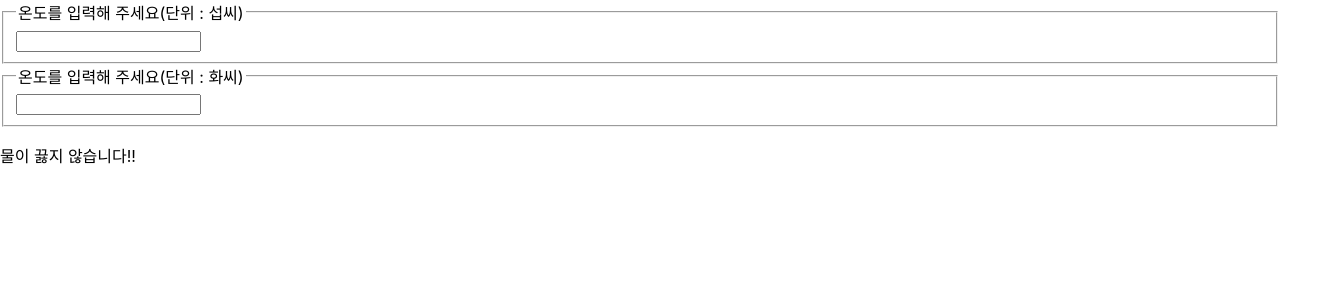
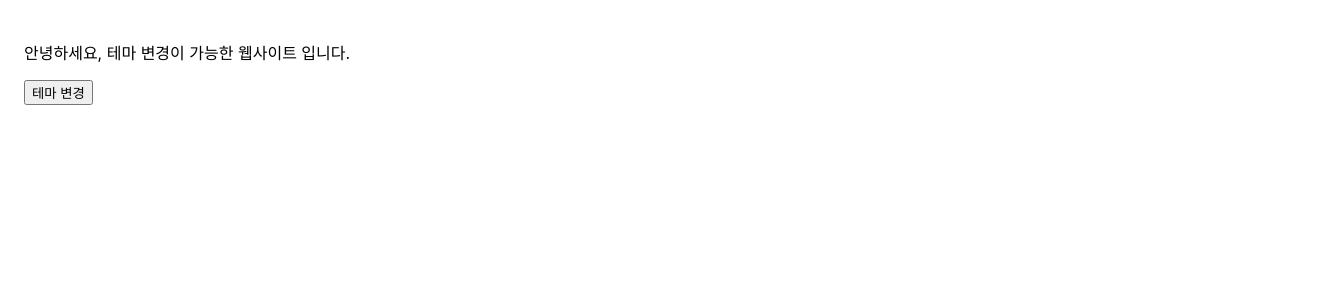
Before and after one commit to chocozzangzzang/react_practice, a React (Create React App) app: page / in a window 1280 px wide. Shown: the top 300 px of the page, 1328 px wide, since content can reach past the window. Built offline with nearby package versions, Linux system fonts and the light colour scheme.

Commit message:
Composition_Inheritance / Context 240423

```diff
--- /dev/null
+++ b/src/chapter13/ProfileCard.jsx
@@ -0,0 +1,15 @@
+import Card from './Card';
+
+function ProfileCard(props) {
+    return (
+        <Card
+            title = "Inje Lee"
+            backgroundColor = "#4ea04e"
+        >
+            <p>안녕하세요, 소플입니다.</p>
+            <p>저는 리액트를 사용해서 개발하고 있습니다.</p>
+        </Card>
+    )
+}
+
+export default ProfileCard;
--- /dev/null
+++ b/src/chapter14/DarkOrLight.jsx
@@ -0,0 +1,25 @@
+import { useState, useCallback } from 'react'
+import ThemeContext from './ThemeContext';
+import MainContent from './MainContent';
+
+
+function DarkOrLight(props) {
+
+    const [theme, setTheme] = useState("light");
+
+    const toggleTheme = useCallback(() => {
+        if (theme === "light") {
+            setTheme("dark")
+        } else if (theme === "dark") {
+            setTheme("light")
+        }
+    }, [theme]);
+
+    return (
+        <ThemeContext.Provider value={{theme, toggleTheme}}>
+            <MainContent></MainContent>
+        </ThemeContext.Provider>
+    );
+}
+
+export default DarkOrLight;
--- /dev/null
+++ b/src/chapter14/MainContent.jsx
@@ -0,0 +1,24 @@
+import {useContext} from 'react'
+import ThemeContext from './ThemeContext';
+
+function MainContent(props) {
+
+    const { theme, toggleTheme } = useContext(ThemeContext);
+
+    return(
+        <div
+            style={{
+                 width : "100vw",
+                 height : "100vh",
+                 padding : "1.5rem",
+                 backgroundColor : theme === "light" ? "white" : "black",
+                 color : theme === "light" ?  "black" : "white",
+            }}
+        >
+            <p>안녕하세요, 테마 변경이 가능한 웹사이트 입니다.</p>
+            <button onClick={toggleTheme}>테마 변경</button>
+        </div>
+    )
+}
+
+export default MainContent;
--- /dev/null
+++ b/src/chapter14/ThemeContext.jsx
@@ -0,0 +1,6 @@
+import React from "react";
+
+const ThemeContext = React.createContext();
+ThemeContext.displayName = "ThemeContext";
+
+export default ThemeContext;
--- a/src/index.js
+++ b/src/index.js
@@ -13,7 +13,9 @@
 // import LandingPage from './chapter09/LandingPage';
 // import AttandanceBook from './chapter10/AttandanceBook';
 // import Signup from './chapter11/Signup';
-import Calculator from './chapter12/Calculator';
+// import Calculator from './chapter12/Calculator';
+// import ProfileCard from './chapter13/ProfileCard';
+import DarkOrLight from './chapter14/DarkOrLight';
 
 const root = ReactDOM.createRoot(document.getElementById('root'));
 // root.render(
@@ -25,7 +27,7 @@
 setInterval(() => {
   root.render(
     <React.StrictMode>
-      <Calculator />
+      <DarkOrLight />
     </React.StrictMode>,
   )
 }, 1000);
```
Also changed, not shown: src/chapter13/Card.jsx (added, +20 -0 lines).
